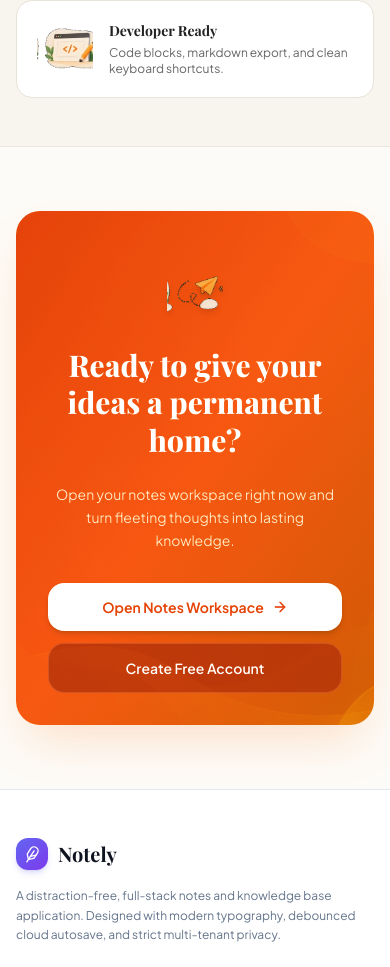
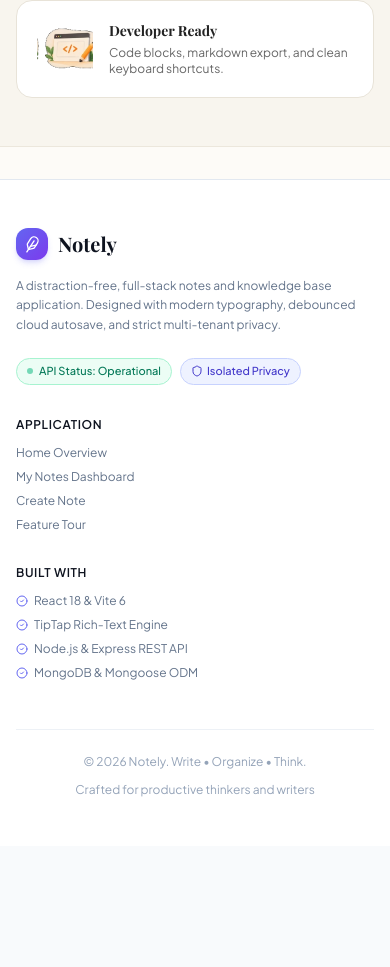
Before and after one commit to anshumangarg5410/Notes-Making-App, a React (Vite) app in the folder FrontEnd/: page / in a window 390 px wide. Shown: the part 8540-9507 px from the top of the page. After the commit the page ends 9386 px from the top, so only its background shows below. Built offline with nearby package versions, Linux system fonts and the light colour scheme; no server answers; a web font is replaced by a local one.

Commit message:
cta banner removed

```diff
--- a/FrontEnd/src/pages/LandingPage.jsx
+++ b/FrontEnd/src/pages/LandingPage.jsx
@@ -1,9 +1,6 @@
 import React from 'react';
-import { Link, useNavigate } from 'react-router-dom';
-import { ArrowRight, Sparkles } from 'lucide-react';
 import { Navbar } from '../components/navigation/Navbar';
 import { Footer } from '../components/navigation/Footer';
-import { useAuth } from '../context/AuthContext';
 
 // Modular Landing Page Sections matching User Mockup
 import { HeroSection } from '../components/landing/HeroSection';
@@ -18,12 +15,8 @@ import { EverythingSection } from '../components/landing/EverythingSection';
 import readingStudent from '../assets/landing/reading-student.png';
 import coffeeBooks from '../assets/landing/coffee-books.png';
 import codePencil from '../assets/landing/code-pencil.png';
-import paperAirplane from '../assets/shared/paper-airplane.png';
-import heroBgDark from '../assets/landing/backgrounds/hero-bg-dark.png';
 
 export const LandingPage = () => {
-  const { isAuthenticated } = useAuth();
-  const navigate = useNavigate();
 
   return (
     <div className="min-h-screen bg-[#FDFBF7] dark:bg-[#121316] text-[#2E2E2E] dark:text-[#F3F1EC] flex flex-col font-sans transition-colors selection:bg-orange-500/20">
@@ -95,43 +88,13 @@ export const LandingPage = () => {
         </div>
       </section>
 
-      {/* Call to Action Banner */}
-      <section className="py-16 md:py-20 max-w-7xl mx-auto px-4 sm:px-6 lg:px-8 select-none">
-        <div className="relative overflow-hidden rounded-3xl bg-gradient-to-br from-orange-600 via-orange-500 to-amber-600 text-white p-8 sm:p-12 md:p-14 text-center space-y-6 shadow-2xl shadow-orange-500/20">
-          {/* Background Ambient Glow & Curves Overlay */}
-          <div
-            className="absolute inset-0 bg-cover bg-center opacity-30 mix-blend-overlay pointer-events-none"
-            style={{ backgroundImage: `url(${heroBgDark})` }}
-          />
-          <img src={paperAirplane} alt="Paper airplane flying" className="w-14 h-14 mx-auto object-contain drop-shadow-md relative z-10" />
-
-          <h2 className="font-serif font-extrabold text-3xl sm:text-4xl lg:text-5xl max-w-xl mx-auto leading-tight">
-            Ready to give your ideas a permanent home?
-          </h2>
-          <p className="text-orange-100 text-sm sm:text-base max-w-md mx-auto leading-relaxed">
-            Open your notes workspace right now and turn fleeting thoughts into lasting knowledge.
-          </p>
-          <div className="flex flex-col sm:flex-row items-center justify-center gap-3 pt-2">
-            <Link
-              to="/notes"
-              id="cta-open-dashboard"
-              className="w-full sm:w-auto px-7 py-3.5 bg-white text-orange-600 hover:bg-[#FFF8F3] font-semibold text-sm rounded-2xl shadow-md transition-all active:scale-[0.98] flex items-center justify-center space-x-2"
-            >
-              <span>Open Notes Workspace</span>
-              <ArrowRight className="w-4 h-4" />
-            </Link>
-            {!isAuthenticated && (
-              <Link
-                to="/register"
-                id="cta-register"
-                className="w-full sm:w-auto px-7 py-3.5 bg-orange-700/80 hover:bg-orange-800 text-white border border-orange-300/30 font-semibold text-sm rounded-2xl transition-all"
-              >
-                Create Free Account
-              </Link>
-            )}
-          </div>
-        </div>
-      </section>
+      {/* Subtle Page Bottom Spacer */}
+      {/* Seamless transition into footer */}
+      <div
+        role="presentation"
+        aria-hidden="true"
+        className="py-4 select-none"
+      />
 
       <Footer />
     </div>
```
